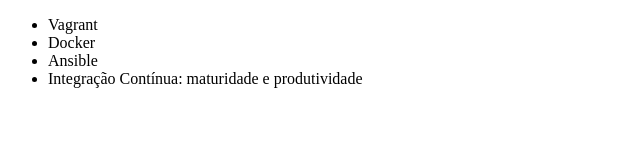
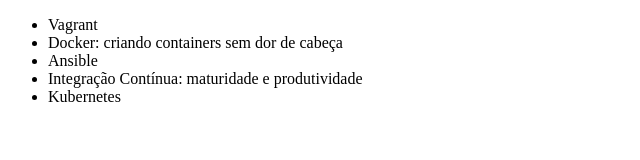
Before and after one commit to Carriel-JT/alura-git, a plain HTML site: page index.html in a window 1280 px wide. Shown: the whole page, without its empty margins (0-640 px from the left). Drawn offline with Linux system fonts and the light colour scheme.

Commit message:
por favor funciona

```diff
--- a/index.html
+++ b/index.html
@@ -7,9 +7,10 @@
 <body>
     <ul>
         <li>Vagrant</li>
-        <li>Docker</li>
+        <li>Docker: criando containers sem dor de cabeça</li>
         <li>Ansible</li>
         <li>Integração Contínua: maturidade e produtividade</li>
+        <li>Kubernetes</li>
     </ul>
 </body>
 </html>
```
